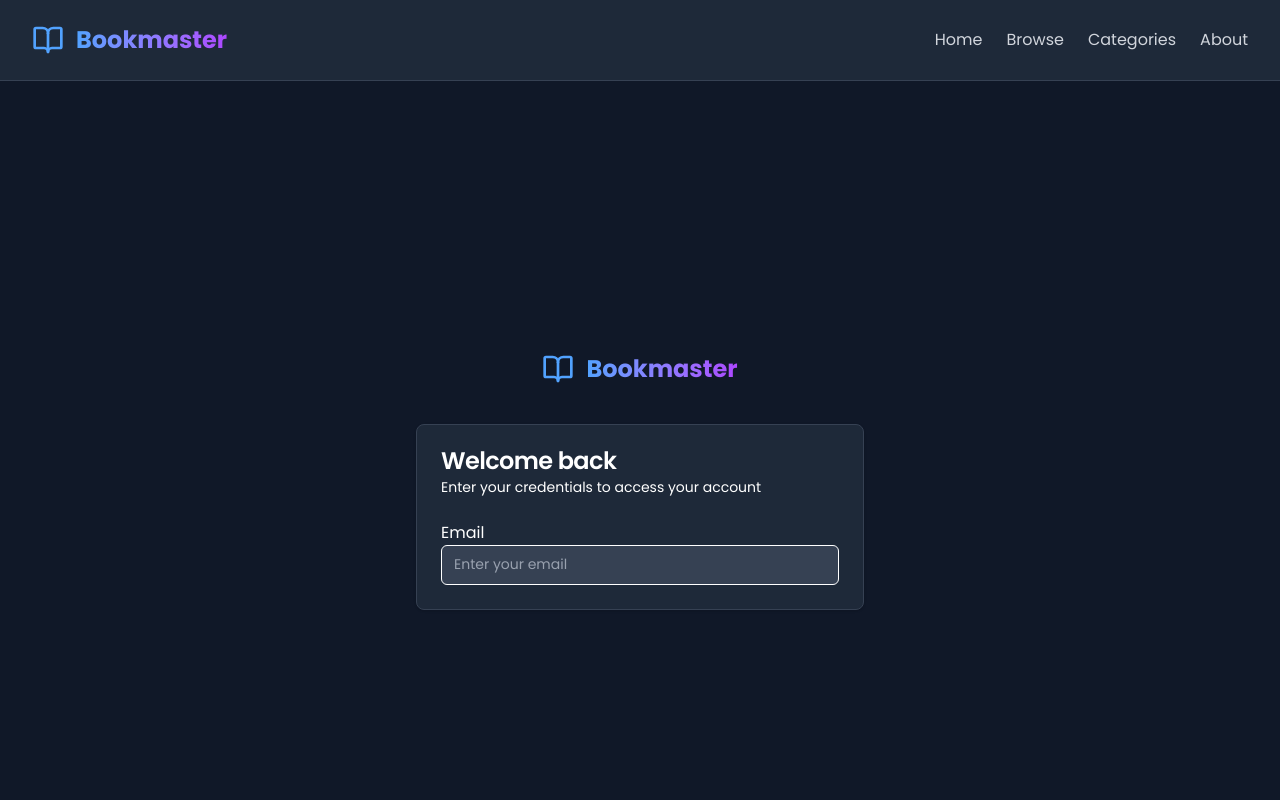
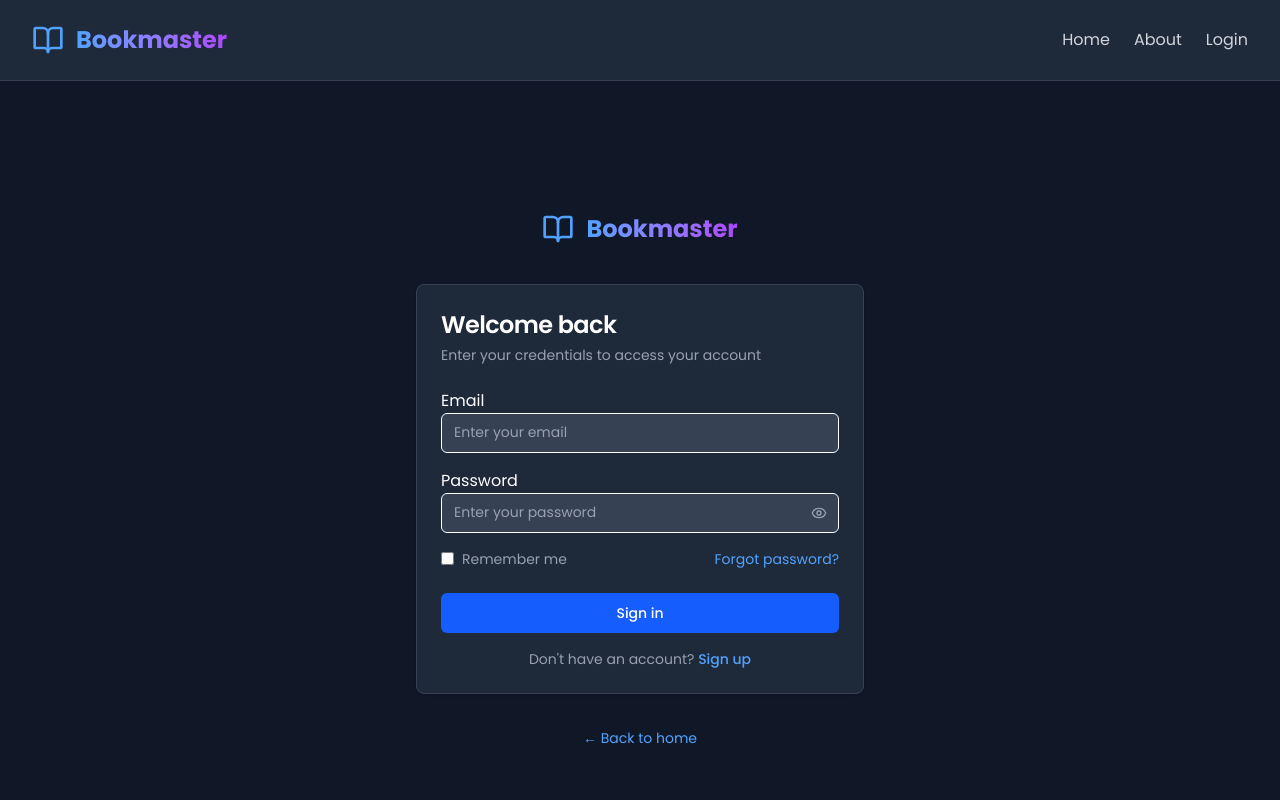
Before and after one commit to rtharris619/bookmaster-new-frontend, a Next.js app: page /login in a window 1280 px wide. Shown: the top 800 px of the page. Built offline with nearby package versions, Linux system fonts and the light colour scheme.

Commit message:
Completed login page ui.

```diff
--- a/src/app/components/ui/button.tsx
+++ b/src/app/components/ui/button.tsx
@@ -5,7 +5,7 @@ import { cva, type VariantProps } from "class-variance-authority"
 import { cn } from "../../lib/utils"
 
 const buttonVariants = cva(
-  "inline-flex items-center justify-center gap-2 whitespace-nowrap rounded-md text-sm font-medium ring-offset-background transition-colors focus-visible:outline-none focus-visible:ring-2 focus-visible:ring-ring focus-visible:ring-offset-2 disabled:pointer-events-none disabled:opacity-50 [&_svg]:pointer-events-none [&_svg]:size-4 [&_svg]:shrink-0",
+  "inline-flex items-center justify-center gap-2 whitespace-nowrap cursor-pointer rounded-md text-sm font-medium ring-offset-background transition-colors focus-visible:outline-none focus-visible:ring-2 focus-visible:ring-ring focus-visible:ring-offset-2 disabled:pointer-events-none disabled:opacity-50 [&_svg]:pointer-events-none [&_svg]:size-4 [&_svg]:shrink-0",
   {
     variants: {
       variant: {
--- a/src/app/layout.tsx
+++ b/src/app/layout.tsx
@@ -2,6 +2,7 @@ import type { Metadata } from "next";
 import { Poppins } from "next/font/google";
 import "./globals.css";
 import { BookOpen, Github, Twitter, Mail } from 'lucide-react';
+import Link from 'next/link';
 
 const poppins = Poppins({
   variable: "--font-poppins",
@@ -35,10 +36,15 @@ export default function RootLayout({
                   </h1>
                 </div>
                 <nav className="hidden md:flex items-center space-x-6">
-                  <a href="#" className="text-gray-300 hover:text-blue-400 transition-colors">Home</a>
-                  <a href="#" className="text-gray-300 hover:text-blue-400 transition-colors">Browse</a>
-                  <a href="#" className="text-gray-300 hover:text-blue-400 transition-colors">Categories</a>
+                  <Link href="/" className="text-gray-300 hover:text-blue-400 transition-colors">
+                    Home
+                  </Link>
+                  {/* <a href="#" className="text-gray-300 hover:text-blue-400 transition-colors">Browse</a>
+                  <a href="#" className="text-gray-300 hover:text-blue-400 transition-colors">Categories</a> */}
                   <a href="#" className="text-gray-300 hover:text-blue-400 transition-colors">About</a>
+                  <Link href="/login" className="text-gray-300 hover:text-blue-400 transition-colors">
+                    Login
+                  </Link>
                 </nav>
               </div>
             </div>
--- a/src/app/login/page.tsx
+++ b/src/app/login/page.tsx
@@ -4,7 +4,7 @@ import React, {useState} from 'react';
 import Link from 'next/link';
 import { Button } from '../components/ui/button';
 import { Card, CardContent, CardDescription, CardFooter, CardHeader, CardTitle } from '../components/ui/card';
-import { BookOpen } from 'lucide-react';
+import { BookOpen, Eye, EyeOff } from 'lucide-react';
 import { Input } from '../components/ui/input';
 
 export default function Login() {
@@ -39,14 +39,14 @@ export default function Login() {
 
         <Card className="bg-gray-800 border-gray-700">
           <CardHeader className="space-y-1">
-            <CardTitle>Welcome back</CardTitle>
-            <CardDescription>Enter your credentials to access your account</CardDescription>
+            <CardTitle className='text-2xl text-white'>Welcome back</CardTitle>
+            <CardDescription className='text-gray-400'>Enter your credentials to access your account</CardDescription>
           </CardHeader>
 
           <form onSubmit={handleSubmit}>
             <CardContent className="space-y-4">
-              <div>
-                <label>Email</label>
+              <div className='space-y-2'>
+                <label htmlFor='email'>Email</label>
                 <Input
                   id="email"
                   type="email"
@@ -57,9 +57,70 @@ export default function Login() {
                   className='bg-gray-700 blue-gray-600 text-white placeholder:text-gray-400 focus:border-blue-400'
                 />
               </div>
+
+              <div className='space-y-2'>
+                <label htmlFor='password'>Password</label>
+                <div className='relative'>
+                  <Input
+                    id='password'
+                    type={showPassword ? 'text' : 'password'}
+                    placeholder='Enter your password'
+                    value={password}
+                    onChange={(e) => setPassword(e.target.value)}
+                    required
+                    className='bg-gray-700 blue-gray-600 text-white placeholder:text-gray-400 focus:border-blue-400 pr-10'
+                  />
+                  <button
+                    type='button'
+                    onClick={() => setShowPassword(!showPassword)}
+                    className='absolute right-3 top-1/2 transform -translate-y-1/2 text-gray-400 hover:text-gray-200'
+                  >
+                    {showPassword ? <EyeOff className='h-4 w-4' /> : <Eye className='h-4 w-4' />}
+                  </button>
+                </div>
+              </div>
+
+              <div className="flex items-center justify-between">
+                <div className="flex items-center space-x-2">
+                  <input
+                    id="remember"
+                    type="checkbox"
+                    className="rounded border-gray-600 bg-gray-700 text-blue-500 focus:ring-blue-500 focus:ring-offset-gray-800"
+                  />
+                  <label htmlFor="remember" className="text-sm text-gray-400">
+                    Remember me
+                  </label>
+                </div>
+                <Link href="/forgot-password" className="text-sm text-blue-400 hover:text-blue-300">
+                  Forgot password?
+                </Link>
+              </div>
             </CardContent>
+
+            <CardFooter className='flex flex-col space-y-4'>
+              <Button
+                type='submit'
+                className='w-full bg-blue-600 hover:bg-blue-700 text-white'
+                disabled={isLoading}
+              >
+                {isLoading ? 'Signing in...' : 'Sign in'}
+              </Button>
+
+              <div className='text-center text-sm text-gray-400'>
+                Don't have an account?{' '}
+                <Link href="/register" className="text-blue-400 hover:text-blue-300 font-medium">
+                  Sign up
+                </Link>
+              </div>
+            </CardFooter>
           </form>
         </Card>
+
+        <div className='mt-8 text-center'>
+          <Link href='/' className='text-blue-400 hover:text-gray-200 text-sm'>
+            ← Back to home
+          </Link>
+        </div>
       </div>
     </div>
     </>
```
